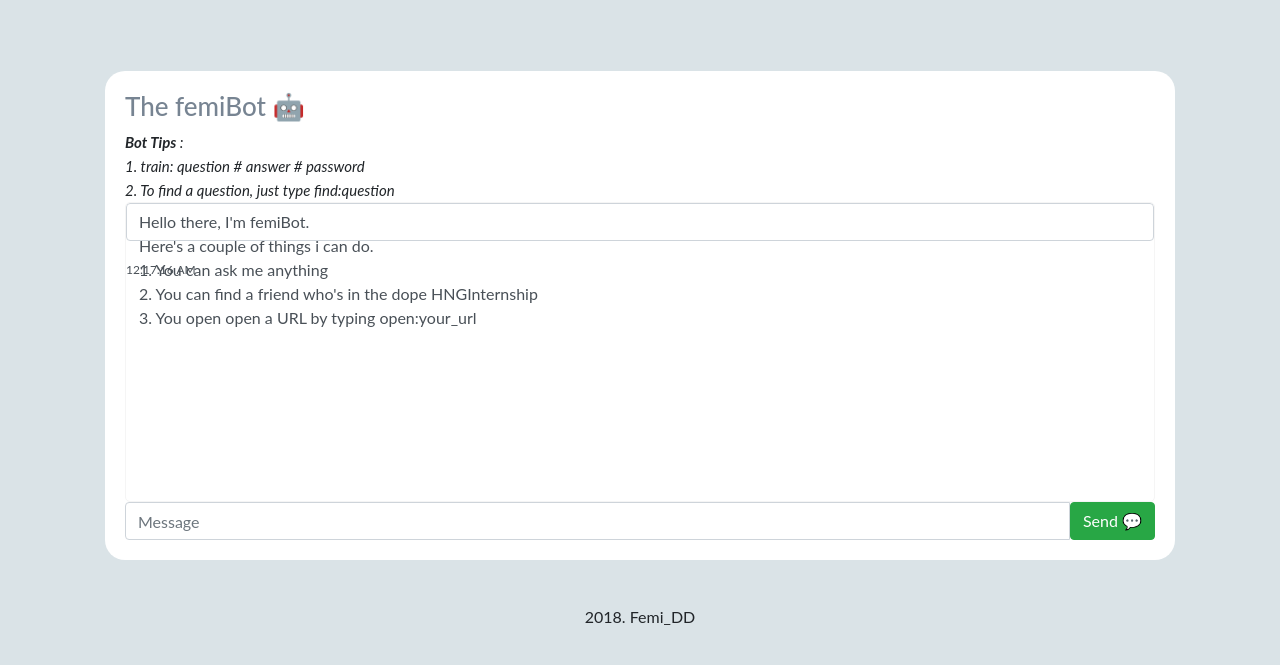
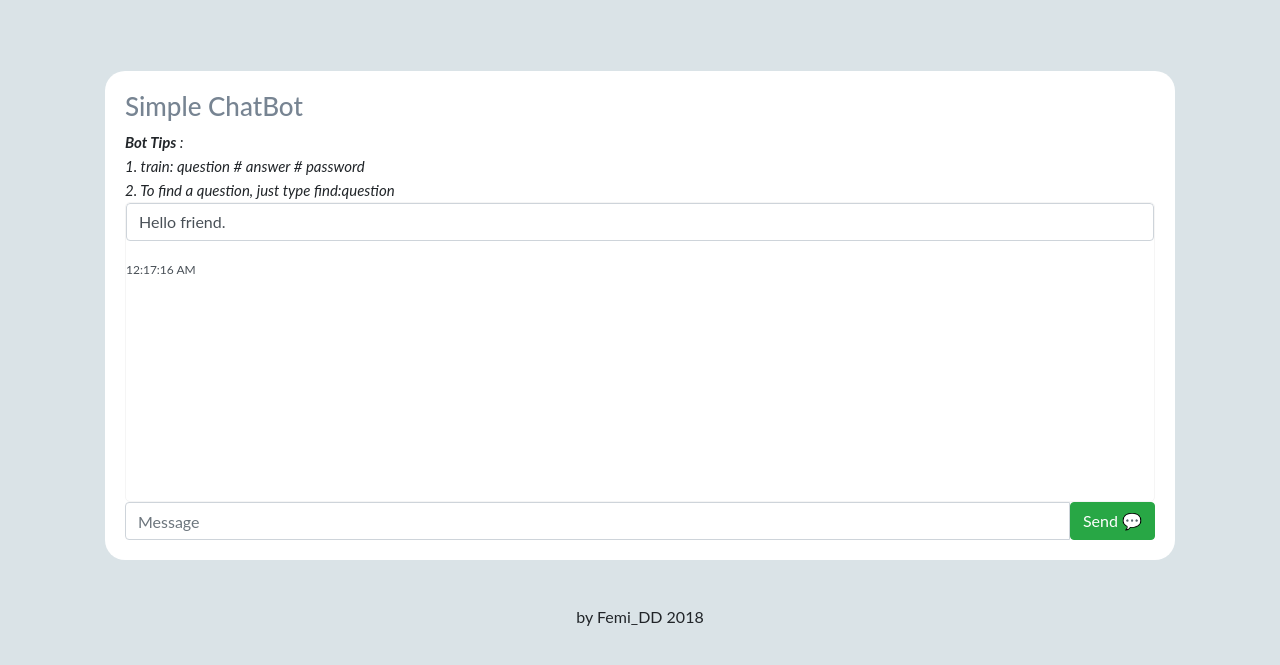
Before and after one commit to femi-dd/simpleChatBot, a PHP site: page / in a window 1280 px wide. Shown: the top 665 px of the page. Run offline with PHP 8.4, Linux system fonts and the light colour scheme.

Commit message:
Ajax updates (#1)
* redundant code

-Removed Redundant code
-Updated js to es6
-Replaced some pure js with jquery

* removed redundant code

```diff
--- a/brain.php
+++ b/app/brain.php
@@ -1,7 +1,7 @@
 <?php
 
-require "db.php";
-require "functions.php";
+require "./db/db.php";
+require "./functions.php";
 
 $dbObject = new DBConnection();
 $db_connection = $dbObject->getConnection();
--- a/functions.php
+++ b/app/functions.php
@@ -5,7 +5,7 @@
 }
 
 function developerName() {
-   return "Femi_DD";
+   return "Kole-Ibrahim AbdulQudus";
 }
 
 ?>
--- a/style.css
+++ b/assets/css/style.css
@@ -1,13 +1,21 @@
 body {
    background: #DAE3E7;
    padding: 10px;
-   /* border: 25px solid; */
    font-family: 'Lato', arial, sans-serif;
    margin: 20px;
 }
-a{
+
+a {
    color: #434343;
 }
+
+#chatarea {
+   overflow: auto;
+   height:300px;
+   border:1px solid whitesmoke;
+   border-radius:5px;
+}
+
 #top {
    background-color: #DAE3E7;
    background: white;
@@ -15,13 +23,15 @@
    margin: 20px;
    border-radius: 20px;
 }
+
 #intro{
    margin: 29px;
    display: block;
    font-size: 16px;
    padding: 20px;
 }
-h1{
+
+h1 {
    color: #434343;
    font-size: 38px;
    margin-bottom: 5px;
@@ -29,17 +39,19 @@
    padding-top: 10px;
    font-family: 'Montserrat', sans-serif;
 }
-h2{
+
+h2 {
    color: #778492;
    font-size: 26px
 }
+
 img {
    border-radius: 50%;
    float: left;
    width: 15%;
    margin: 15px;
 }
-li{
+li {
    padding-right: 25px;
    margin-right: 9px;
    list-style: none;
@@ -50,27 +62,49 @@
    color: #fff;
    text-align: center;
 }
-.round-corners{
+
+.round-corners {
    border-radius: 20px;
-   /* background-color: #DAE3E7; */
+   background-color: #DAE3E7;
    background: white;
    margin: 20px;
 }
-.inner{
+
+.inner {
    padding: 20px;
 }
+
 #id{
-   border:2px black;
+   border: 2px black;
 }
-p,i,li{
-   font-family:'Lato', arial, sans-serif;
+
+p, i ,li {
+   font-family: 'Lato', arial, sans-serif;
 }
+
 #all_content{
-   padding-top:21px
+   padding-top: 21px;
 }
+
 .form-control2{
-   margin-bottom:20px;
+   margin-bottom: 20px;
 }
 .timeEl{
-   color:#495057;font-size:12px
+   color: #495057;font-size:12px
 }
+
+i {
+   font-size: 15px;
+}
+
+#footer {
+   text-align: center;
+   margin-bottom: 0;
+   padding-top: 25px;
+}
+
+@media-query {
+   body {
+      width: 100%;
+   }
+}
--- /dev/null
+++ b/assets/js/chatUI.js
@@ -0,0 +1,67 @@
+function newElementsForUser(userRequest) {
+   const messageElement = "<div class='form-control form-control2 text-right'>" + userRequest + "</div>";
+   let chatArea = $("#chatarea");
+   chatArea.html(chatArea.html() + messageElement);
+   let time = new Date().toLocaleString('en-US', { hour: 'numeric', minute: 'numeric', second: 'numeric', hour12: true });
+   let timeElement = "<p class='timeEl text-right'>" + time + "</p>";
+   chatArea.html(chatArea.html() + timeElement);
+   chatArea.scrollTop($("#chatarea")[0].scrollHeight);
+}
+
+function newElementsForBot(botResponse) {
+   let chatArea = $("#chatarea");
+   if (botResponse.response.resultType == "find") {
+      messageElement = "<div class='form-control form-control2 text-left'>Question => " + botResponse.response.question + "<br/>Answer => " + botResponse.response.answer + "<br/></div>";
+   } else {
+      messageElement = "<div class='form-control form-control2 text-left'>" + botResponse.response + "</div>";
+   }
+   chatArea.html(chatArea.html() + messageElement);
+   let time = new Date().toLocaleString('en-US', { hour: 'numeric', minute: 'numeric', second: 'numeric', hour12: true, milliseconds: true });
+   let timeElement = "<p class='timeEl text-left'>" + time + "</p>";
+   chatArea.html(chatArea.html() + timeElement);
+   chatArea.scrollTop($("#chatarea")[0].scrollHeight);
+}
+
+
+$(document).ready(chargeBot = () => {
+   $("#send").click(() => {
+      let message = $("#message").val();
+      newElementsForUser(message);
+      if (message === "" || message === null) {
+         response = { 'response': 'Please type something' };
+         newElementsForBot(response);
+      } else if (message.includes('open:')) {
+         url = message.split('open:');
+         window.open('http://' + url[1]);
+      } else if (message.includes("randomquote:") || message.includes("random quotes:") || message.includes("random quotes")) {
+         $.getJSON("https://talaikis.com/api/quotes/random/", function (json) {
+            response = json['quote'] + '<br/> Author : ' + json['author'];
+            botResponse = { 'response': response };
+            newElementsForBot(botResponse);
+         });
+         $("#chatarea").scrollTop($("#chatarea")[0].scrollHeight);
+      } else if (message.includes("aboutbot") || message.includes("about bot") || message.includes("aboutbot:")) {
+         response = { 'response': 'Version 4.0' };
+         newElementsForBot(response);
+      } else {
+         fetch('http://localhost/Github/simpleChatBot/app/brain.php', {
+            method: 'post',
+            body: { new_request: message },
+            headers: { 'Content-Type': 'application/json' }
+         }).then((response) => {
+            return response.json();
+         }).then((botResponse) => {
+            newElementsForBot(botResponse);
+         }).catch((error) => {
+            console.log(error);
+         });
+      }
+      $("#message").val("");
+   });
+});
+
+document.body.addEventListener('keyup', (e) => {
+   if (e.keyCode == "13") {
+      $("#send").click();
+   }
+});
--- a/index.php
+++ b/index.php
@@ -1,59 +1,57 @@
-<!doctype html>
+<!DOCTYPE html>
 <html lang="en">
 <head>
-   <!-- Required meta tags -->
    <meta charset="utf-8">
-   <meta name="viewport" content="width=device-width, initial-scale=1, shrink-to-fit=no">
-
+   <meta http-equiv="X-UA-Compatible" content="IE=edge">
+   <title>SimpleChatBot</title>
+   <meta name="viewport" content="width=device-width, initial-scale=1">
+   <meta name="author" content="Kole-Ibrahim AbdulQudus" />
+   <meta name="description" content="Simple chatBot written in PHP and JavaScript" />
    <!-- Bootstrap CSS -->
-   <link rel="stylesheet" href="https://stackpath.bootstrapcdn.com/bootstrap/4.1.0/css/bootstrap.min.css" integrity="sha384-9gVQ4dYFwwWSjIDZnLEWnxCjeSWFphJiwGPXr1jddIhOegiu1FwO5qRGvFXOdJZ4" crossorigin="anonymous">
-   <link rel="stylesheet" href="style.css" />
-
-   <title>The femiBot 🤖</title>
+   <link rel="stylesheet" href="https://stackpath.bootstrapcdn.com/bootstrap/4.1.0/css/bootstrap.min.css" integrity="sha384-9gVQ4dYFwwWSjIDZnLEWnxCjeSWFphJiwGPXr1jddIhOegiu1FwO5qRGvFXOdJZ4" crossorigin="anonymous" />
+   <!-- Custom CSS -->
+   <link rel="stylesheet" href="./assets/css/style.css"/>
 </head>
 <body>
 
-   <div class="container">
-
-      <div id="all_content">
+   <main>
+      <div class="container" id="all_content">
          <div class="bot round-corners">
             <div class="inner">
-               <h2>The femiBot 🤖</h2>
-               <i style="font-size: 15px"><b>Bot Tips</b> :<br />
+               <h2>Simple ChatBot</h2>
+               <i><b>Bot Tips</b> :<br />
                   1. train: question # answer # password<br />
-                  2. To find a question, just type find:question</i>
-                  <div id="chatarea" style="overflow: auto; height:300px; border:1px solid whitesmoke; border-radius:5px"></div>
-                  <div class="input-group">
-                     <input type="text" class="form-control" id="message" type="text" placeholder="Message" name="new_request" />
-                     <div class="input-group-btn">
-                        <button class="btn btn-success pull-right" id="send" type="button">Send 💬</button>
-                     </div>
+                  2. To find a question, just type find:question
+               </i>
+               <div id="chatarea"></div>
+               <div class="input-group">
+                  <input type="text" class="form-control" id="message" type="text" placeholder="Message" name="new_request" />
+                  <div class="input-group-btn">
+                     <button class="btn btn-success pull-right" id="send" type="button">Send 💬</button>
                   </div>
                </div>
             </div>
          </div>
       </div>
+   </main>
 
-   </div>
-
-   <footer style="margin-bottom:0px; text-align:center; padding-top:25px;" id="footer">
-      <p>2018. Femi_DD</p>
+   <footer style="" id="footer">
+      <p>by Femi_DD <script>let date = new Date(); document.write(date.getFullYear());</script></p>
    </footer>
 
    <!-- Optional JavaScript -->
    <!-- jQuery first, then Popper.js, then Bootstrap JS -->
    <script src="https://ajax.googleapis.com/ajax/libs/jquery/3.3.1/jquery.min.js"></script>
-   <script src="https://cdnjs.cloudflare.com/ajax/libs/popper.js/1.14.0/umd/popper.min.js" integrity="sha384-cs/chFZiN24E4KMATLdqdvsezGxaGsi4hLGOzlXwp5UZB1LY//20VyM2taTB4QvJ" crossorigin="anonymous"></script>
+   <!-- <script src="https://cdnjs.cloudflare.com/ajax/libs/popper.js/1.14.0/umd/popper.min.js" integrity="sha384-cs/chFZiN24E4KMATLdqdvsezGxaGsi4hLGOzlXwp5UZB1LY//20VyM2taTB4QvJ" crossorigin="anonymous"></script>
    <script src="https://stackpath.bootstrapcdn.com/bootstrap/4.1.0/js/bootstrap.min.js" integrity="sha384-uefMccjFJAIv6A+rW
-   +L4AHf99KvxDjWSu1z9VI8SKNVmz4sk7buKt/6v9KI65qnm" crossorigin="anonymous"></script>
-
+   +L4AHf99KvxDjWSu1z9VI8SKNVmz4sk7buKt/6v9KI65qnm" crossorigin="anonymous"></script> -->
    <!-- Custom  JavaScript. -> Prepared chatUI and sends ajax request to the brain -->
-   <script type="text/javascript" src="chatUI.js"></script>
+   <script type="text/javascript" src="./assets/js/chatUI.js"></script>
    <script type="text/javascript">
-   $(document).ready(function() {
-      response = {"response" : "Hello there, I'm femiBot.<br/>Here's a couple of things i can do.<br/> 1. You can ask me anything<br/>2. You can find a friend who's in the dope HNGInternship<br/>3. You open open a URL by typing open:your_url"};
-      newElementsForBot(response);
+   $(document).ready(() => {
+      newElementsForBot({"response" : "Hello friend."});
    });
    </script>
+
 </body>
 </html>
```
Also changed, not shown: chatUI.js (deleted, +0 -82 lines), app/db/chatbot.sql (renamed from chatbot.sql), app/db/db.php (renamed from db.php), 2 other files.
